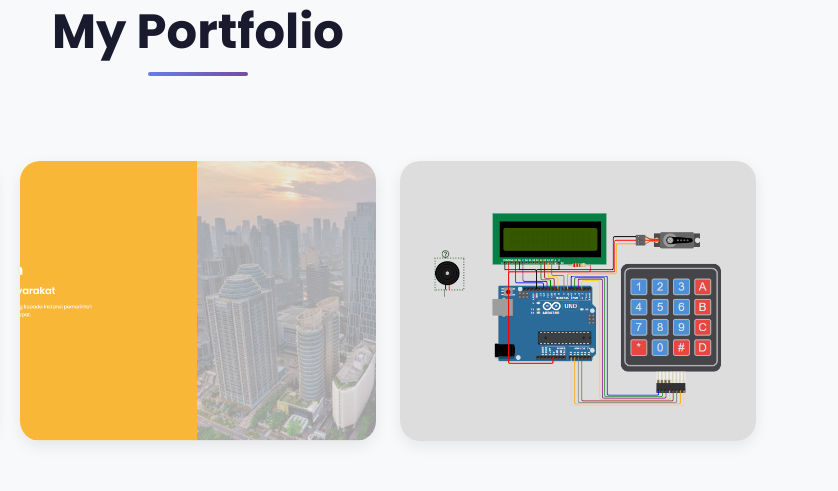
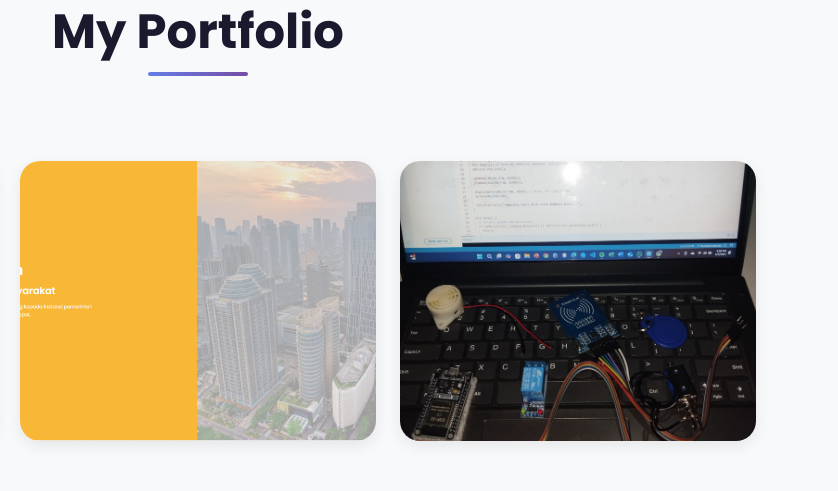
Before and after one commit to muhammadikbarasapa/PortofolioBar, a plain HTML site: page index.html in a window 1280 px wide. Shown: the part 2589-3080 px from the top of the page, 442-1280 px from the left. Drawn offline with nearby package versions, Linux system fonts and the light colour scheme.

Commit message:
upload img

```diff
--- a/index.html
+++ b/index.html
@@ -833,7 +833,7 @@
                 <div class="col-md-6 col-lg-4" data-aos="fade-up" data-aos-delay="200">
                     <div class="portfolio-item">
                         <a href="assets/img/IOT2.jpg" data-fancybox="gallery">
-                            <img src="assets/img/IOT.png" alt="Project 3" class="portfolio-img">
+                            <img src="assets/img/IOT2.jpg" alt="Project 3" class="portfolio-img">
                         </a>
                         <div class="portfolio-overlay">
                             <h3>Pintu Otomatis IoT</h3>
```
